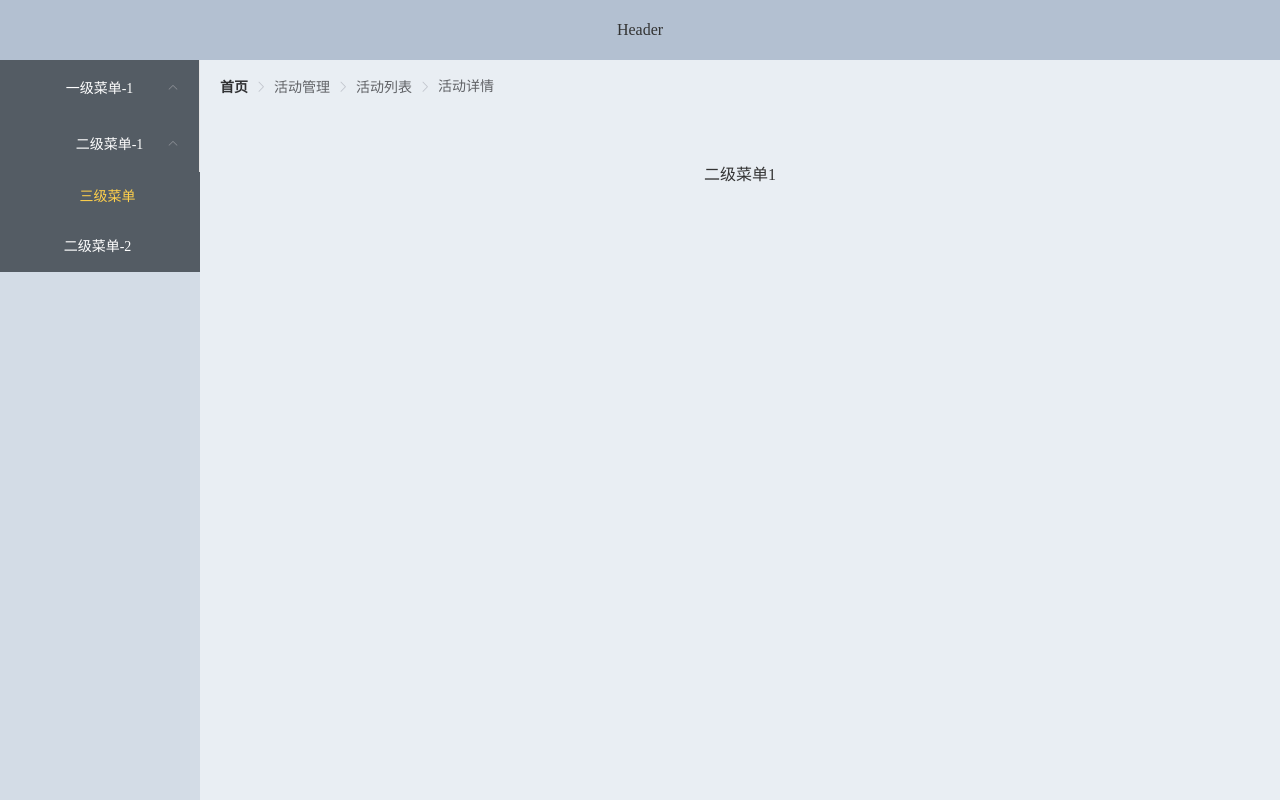
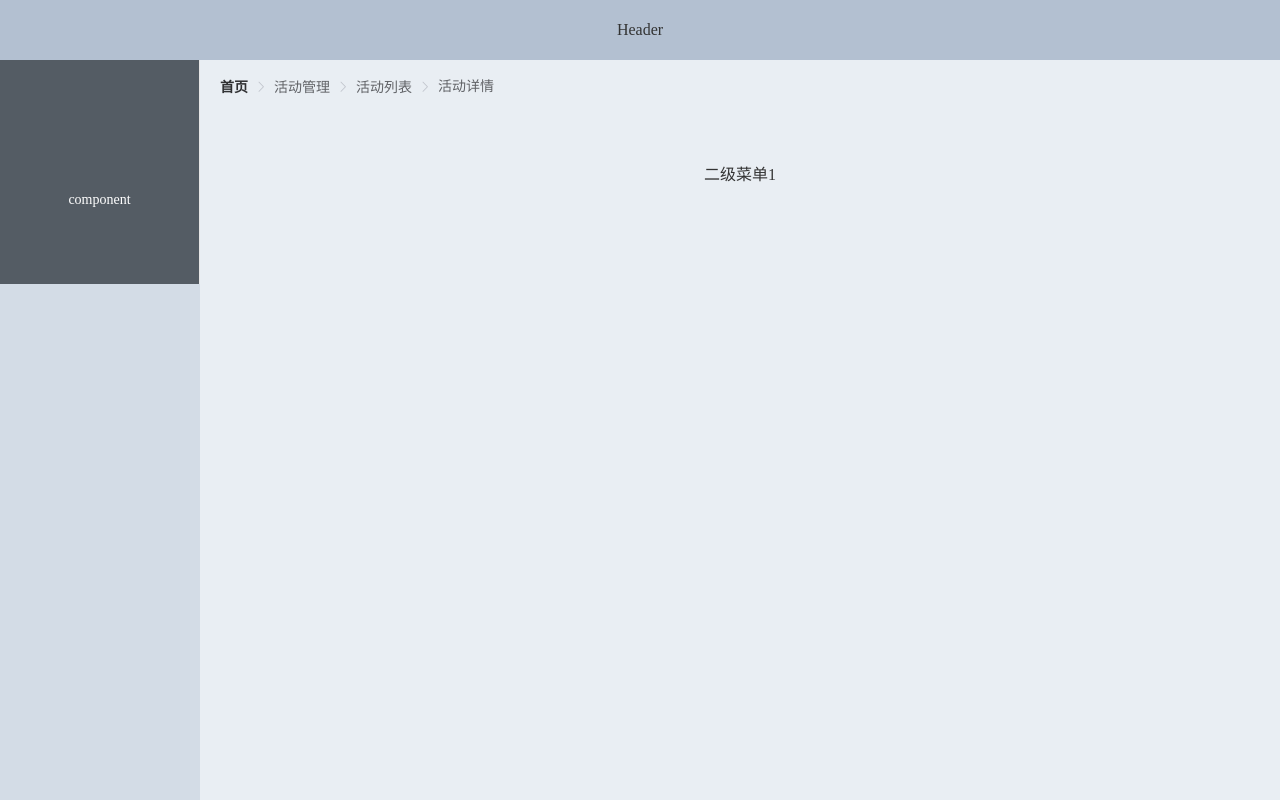
Before and after one commit to lk0606/vue_admin, a Vue app: page /#/three in a window 1280 px wide. Built offline with nearby package versions, Linux system fonts and the light colour scheme.

Commit message:
转win继续搞

```diff
--- a/src/pages/layout/asideBar.vue
+++ b/src/pages/layout/asideBar.vue
@@ -11,42 +11,12 @@
           text-color="#fff"
           active-text-color="#ffd04b">
 
-          <template v-if="router">
-            <!--一级菜单-->
-            <template v-for="(one, oneKey) in router" >
-              <el-submenu :index="one.path" v-if="one.hasOwnProperty('children')">
-                <span slot="title">{{one.name}}</span>
-                <!--二级菜单-->
-                <template v-for="(two, twoKey) in one.children">
-                  <el-submenu
-                    v-if="two.hasOwnProperty('children')"
-                    :index="two.path" >
-                    <span slot="title">{{two.name}}</span>
-                    <!--三级菜单-->
-<!--                      <template v-if="two.hasOwnProperty('children')">-->
-                        <el-menu-item :index="three.path" v-for="(three, threeKey) in two.children" :key="threeKey">
-                          {{three.name}}
-                        </el-menu-item>
-<!--                      </template>-->
-                  </el-submenu>
-
-                  <el-menu-item
-                    v-else
-                    :index="two.path" >
-                    {{two.name}}
-                  </el-menu-item>
-                </template>
-              </el-submenu>
-
-              <el-menu-item
-                v-else
-                :index="one.path">
-                {{one.name}}
-              </el-menu-item>
-            </template>
-
-
-          </template>
+          <asideBarItem
+            v-for="(router, key) in routers"
+            :router="router"
+            :key="key"
+          >
+          </asideBarItem>
 
         </el-menu>
       </el-col>
@@ -55,27 +25,28 @@
 </template>
 
 <script>
+  import asideBarItem from './asideBarItem'
   export default {
     name: 'asideBar',
-    components: {},
+    components: {
+      asideBarItem
+    },
     data() {
       return {
-        // router: this.$router.options.routes.slice(1)
       }
     },
     computed: {
-      router() {
-        console.log(this.$router.options.routes)
+      routers () {
         return this.$router.options.routes
       }
     },
     watch: {},
     methods: {
       handleOpen(key, keyPath) {
-        console.log(key, keyPath);
+        console.log(key, keyPath, 'handleOpen');
       },
       handleClose(key, keyPath) {
-        console.log(key, keyPath);
+        console.log(key, keyPath, 'handleClose');
       }
     },
     created() {
--- /dev/null
+++ b/src/pages/layout/asideBarItem.vue
@@ -0,0 +1,72 @@
+<template>
+  <div class="asideBarItem-container">
+
+    <template v-if="router">
+      <!--一级菜单-->
+      <template v-for="(one, oneKey) in router" >
+        <el-submenu :index="one.path" v-if="one.hasOwnProperty('children')">
+          <span slot="title">{{one.name}}</span>
+          <!--二级菜单-->
+          <template v-for="(two, twoKey) in one.children">
+            <el-submenu
+              v-if="two.hasOwnProperty('children')"
+              :index="two.path" >
+              <span slot="title">{{two.name}}</span>
+              <!--三级菜单-->
+              <!--                      <template v-if="two.hasOwnProperty('children')">-->
+              <el-menu-item :index="three.path" v-for="(three, threeKey) in two.children" :key="threeKey">
+                {{three.name}}
+              </el-menu-item>
+              <!--                      </template>-->
+            </el-submenu>
+
+            <el-menu-item
+              v-else
+              :index="two.path" >
+              {{two.name}}
+            </el-menu-item>
+          </template>
+        </el-submenu>
+
+        <el-menu-item
+          v-else
+          :index="one.path">
+          {{one.name}}
+        </el-menu-item>
+      </template>
+
+
+    </template>
+  </div>
+</template>
+
+<script>
+  export default {
+    name: 'asideBarItem',
+    props: {
+      router: {
+        type: Object
+      }
+    },
+    components: {},
+    data() {
+      return {}
+    },
+    computed: {
+      // router () {
+      //   return this.$router.options.routes
+      // }
+    },
+    watch: {},
+    methods: {},
+    created() {
+    },
+    mounted() {
+    }
+  }
+</script>
+
+<style lang="scss" scoped>
+  .asideBarItem-container {
+  }
+</style>
--- a/src/pages/layout/index.vue
+++ b/src/pages/layout/index.vue
@@ -12,7 +12,8 @@
           <el-breadcrumb-item>活动列表</el-breadcrumb-item>
           <el-breadcrumb-item>活动详情</el-breadcrumb-item>
         </el-breadcrumb>
-        <router-view :key="routerKey"></router-view>
+        <router-view>
+        </router-view>
       </el-main>
     </el-container>
   </el-container>
--- a/src/router/index.js
+++ b/src/router/index.js
@@ -11,7 +11,7 @@ const constantRouter = [
   // },
   {
     path: '/',
-    name: '一级菜单-1',
+    name: '首页',
     component: ()=> import( '../pages/layout/index' ),
     children: [
       {
```
